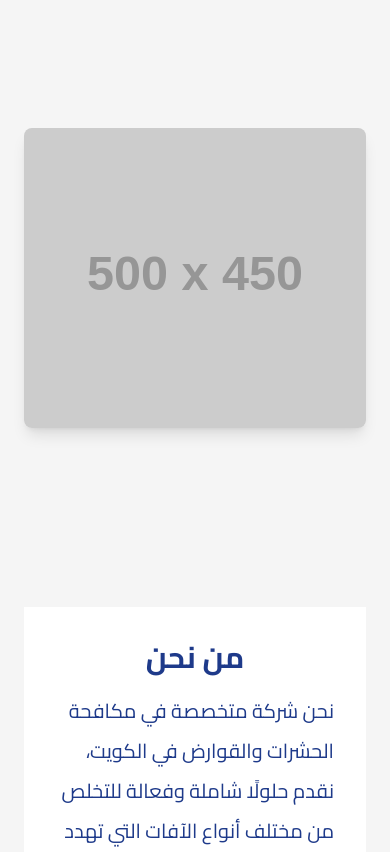
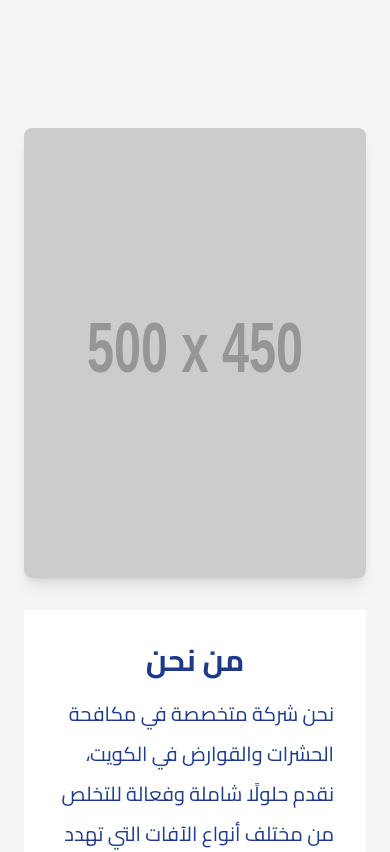
Before and after one commit to ashrafsayed2018/landingpage, a website: page index.html in a window 390 px wide. Shown: the part 860-1712 px from the top of the page. Drawn offline with nearby package versions, Linux system fonts and the light colour scheme; placeholder pictures from the web are drawn by us.

```diff
--- a/index.html
+++ b/index.html
@@ -144,7 +144,7 @@
             <img
               src="https://via.placeholder.com/500x450"
               alt="صورة من نحن"
-              class="rounded-lg shadow-lg w-[400px] h-[300px] md:w-[500px] md:h-[450px]"
+              class="rounded-lg shadow-lg w-[500px] h-[450px] md:w-[500px] md:h-[450px]"
             />
           </div>
           <div class="lg:w-1/2 mt-8 lg:mt-0 text-right w-full h-[75rem] lg:h-full p-8 bg-white">
```
Also changed, not shown: style.css.
